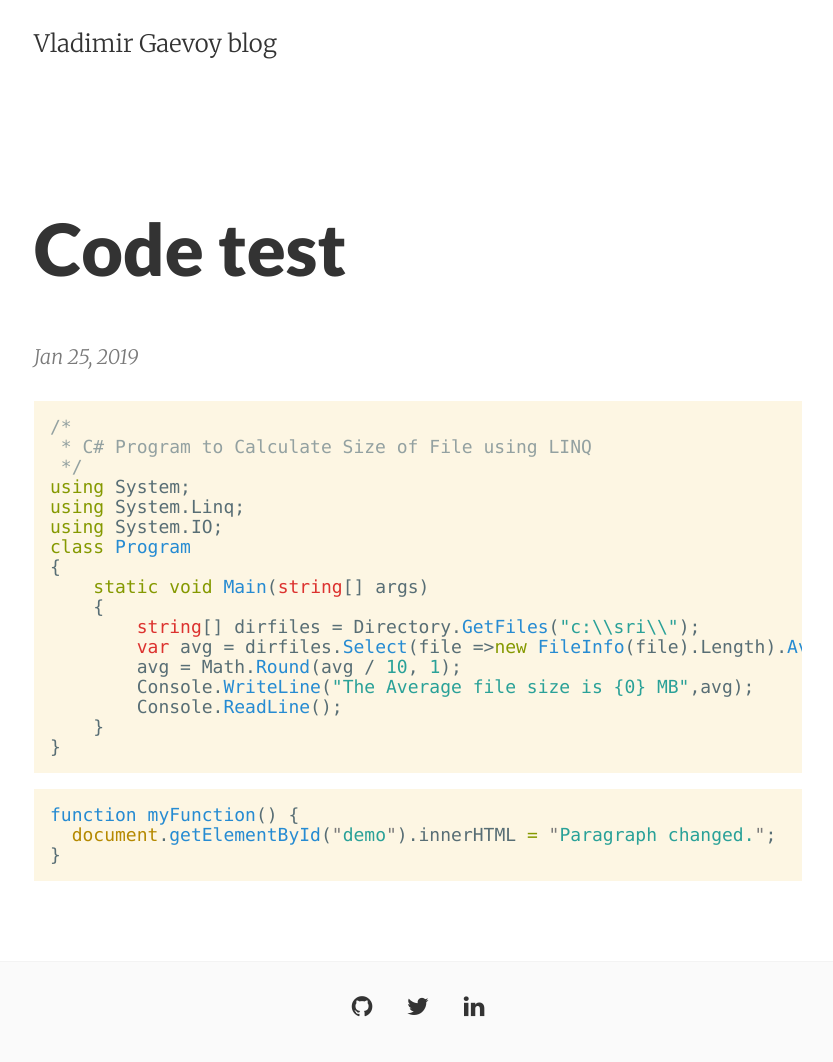
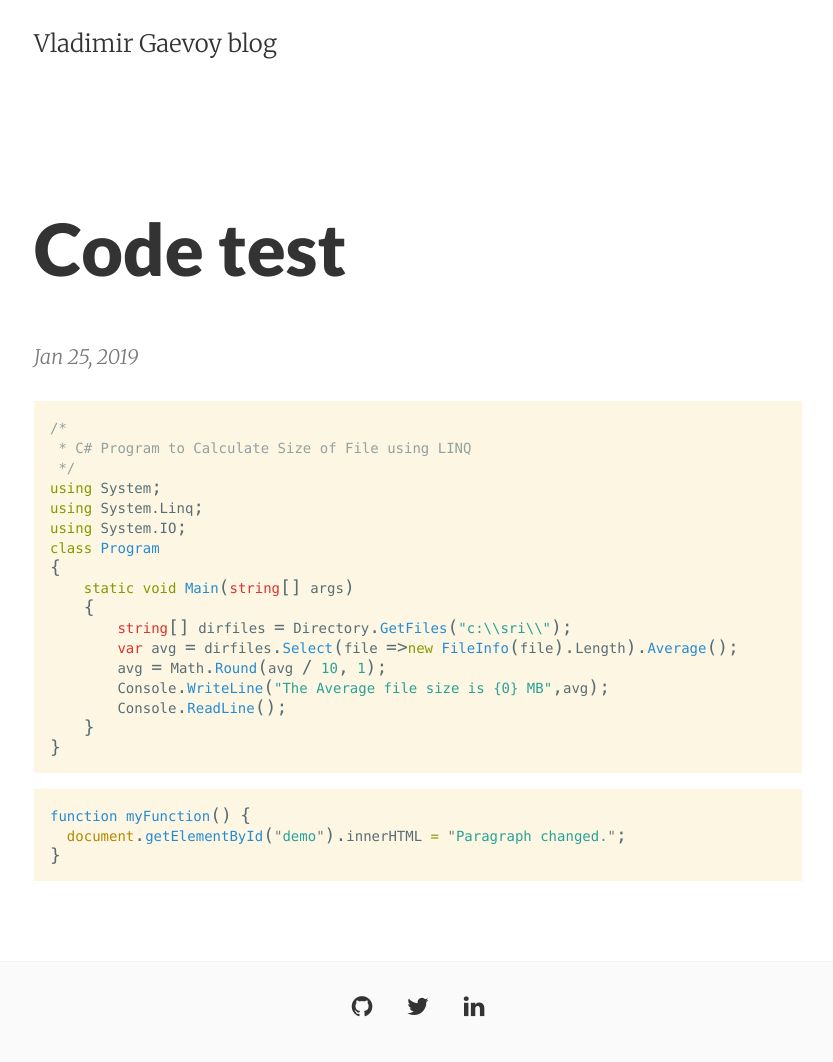
Before and after one commit to gaevoy/gaevoy.github.io, a Jekyll site: the page built from _posts/2019-01-25-test-code.markdown, in a window 1280 px wide. Shown: the whole page, without its empty margins (222-1055 px from the left). Built offline with Jekyll 4.4.1, drawn with Linux system fonts in a browser that asks for light colours; nearby versions of some CDN libraries; Markdown is read by kramdown in place of the engine named in the settings; comment, search, counter and statistics services are not loaded.

Commit message:
Test code block highlights

```diff
--- a/_config.yml
+++ b/_config.yml
@@ -1,7 +1,8 @@
 gems: [jekyll-paginate]
 excerpt_separator: ""
 highlighter: rouge
-markdown: kramdown
+markdown: redcarpet
+extensions: [fenced_code_blocks]
 url: https://gaevoy.github.io
 title: Vladimir Gaevoy blog
 email:
--- a/_layouts/center.html
+++ b/_layouts/center.html
@@ -16,8 +16,8 @@
     <link rel="stylesheet" href="{{ "/css/solarized-dark.css" | prepend: site.baseurl }}" type="text/css">
 
     <!-- Fonts -->
-    <link href='http://fonts.googleapis.com/css?family=Merriweather:900,900italic,300,300italic' rel='stylesheet' type='text/css'>
-    <link href='http://fonts.googleapis.com/css?family=Lato:900,300' rel='stylesheet' type='text/css'>
+    <link href='//fonts.googleapis.com/css?family=Merriweather:900,900italic,300,300italic' rel='stylesheet' type='text/css'>
+    <link href='//fonts.googleapis.com/css?family=Lato:900,300' rel='stylesheet' type='text/css'>
 </head>
 <body>
   <div class="site-wrap center">
--- a/css/pixyll.css
+++ b/css/pixyll.css
@@ -375,3 +375,8 @@
 	width: auto;
 	max-width: 100%;
 }
+
+code {
+  font-size: 14px;
+  line-height: 14px;
+}
```
